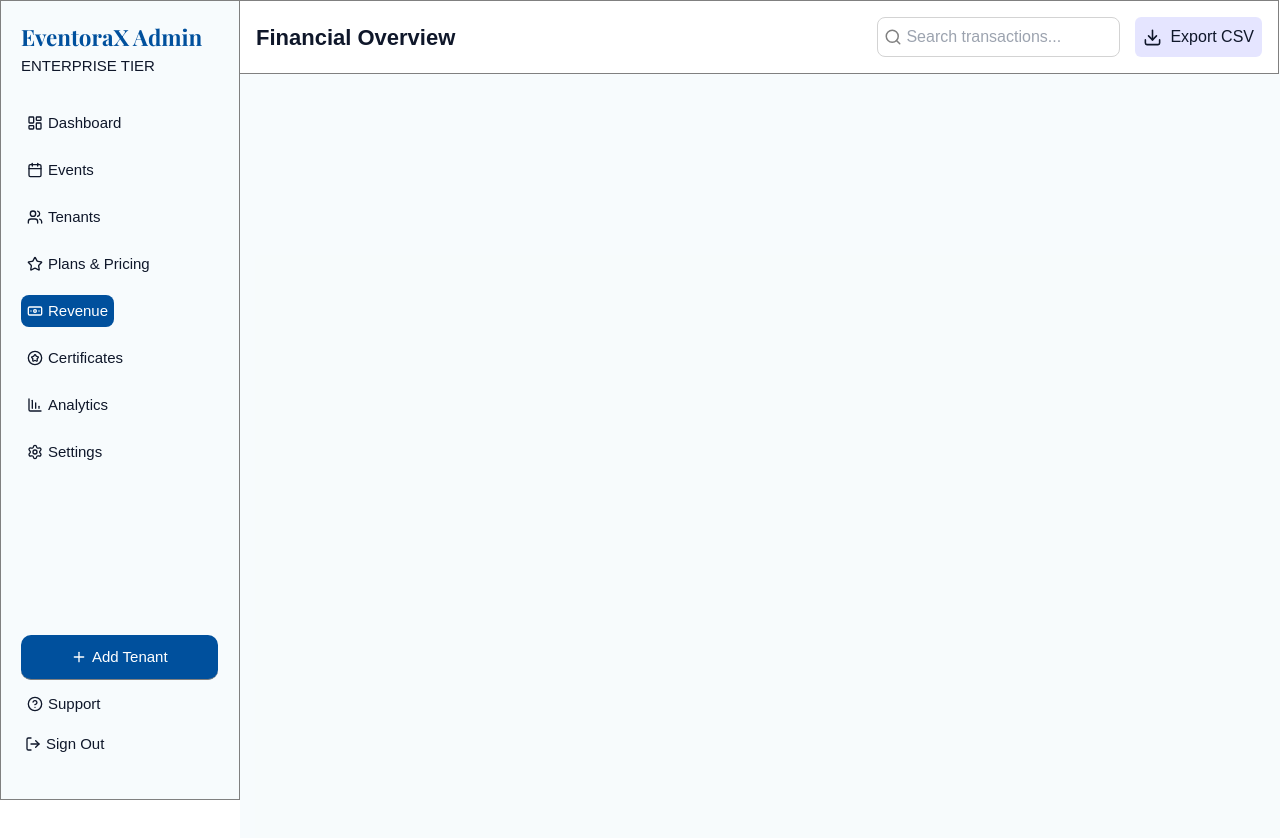
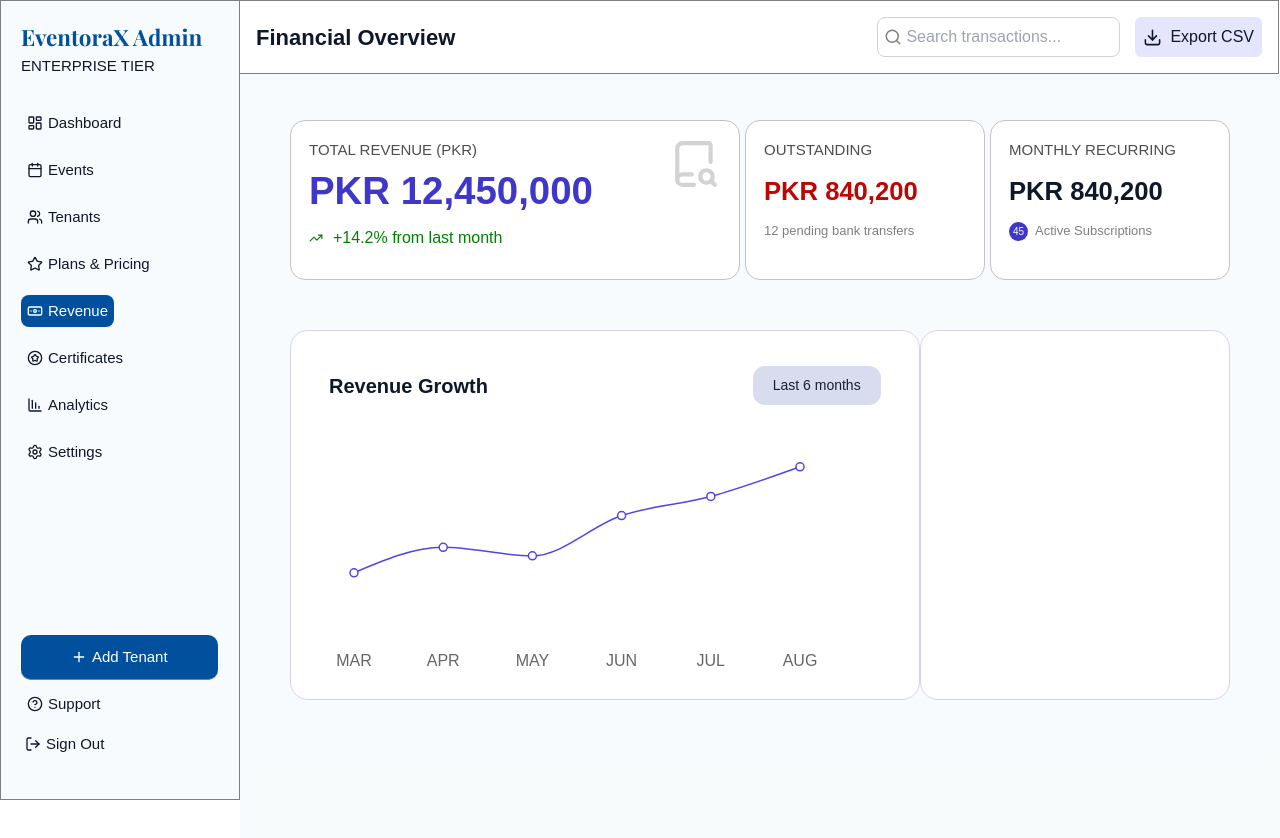
Before and after one commit to orbit-i/EventoraX, a React (Vite) app: page /revenue in a window 1280 px wide. Shown: the top 838 px of the page. Built offline with nearby package versions, Linux system fonts and the light colour scheme.

Commit message:
Add Revenue components and styles for revenue tracking dashboard

```diff
--- /dev/null
+++ b/src/components/revenue/RevenueGrowth.css
@@ -0,0 +1,61 @@
+* {
+    margin: 0;
+    padding: 0;
+    box-sizing: border-box;
+    font-family: sans-serif;
+}
+
+.revenue-growth-main-container {
+    display: flex;
+    justify-content: space-between;
+    align-items: center;
+}
+
+.revenue-growth-main-container {
+    margin-top: 50px;
+}
+
+.revenue-growth-container {
+    width: 700px;
+    height: 370px;
+    background-color: #ffffff;
+    border: 1px solid #d5d5e5;
+    border-radius: 18px;
+    padding: 35px 38px;
+}
+
+.revenue-growth-header {
+    display: flex;
+    justify-content: space-between;
+    align-items: center;
+}
+
+.revenue-growth-para {
+    font-size: 20px;
+    font-weight: 600;
+}
+
+.revenue-growth-header button {
+    border: none;
+    background-color: #d8dcef;
+    color: #162235;
+    padding: 9px 20px;
+    border-radius: 12px;
+    cursor: pointer;
+    font-size: 14px;
+}
+
+.revenue-chart-container {
+    width: 100%;
+    height: 280px;
+    margin-top: 25px;
+}
+
+.plan-distribution-container {
+    width: 340px;
+    height: 370px;
+    background-color: #ffffff;
+    border: 1px solid #d5d5e5;
+    border-radius: 18px;
+    padding: 35px 38px;
+}
--- /dev/null
+++ b/src/components/revenue/RevenueGrowth.jsx
@@ -0,0 +1,63 @@
+import './RevenueGrowth.css'
+import {
+    LineChart,
+    Line,
+    XAxis,
+    YAxis,
+    Tooltip,
+    ResponsiveContainer
+} from "recharts"
+
+const revenueData = [
+    { month: "MAR", revenue: 350000 },
+    { month: "APR", revenue: 470000 },
+    { month: "MAY", revenue: 430000 },
+    { month: "JUN", revenue: 620000 },
+    { month: "JUL", revenue: 710000 },
+    { month: "AUG", revenue: 850000 }
+];
+
+
+function RevenueGrowth() {
+    return (
+        <div className='revenue-growth-main-container'>
+            <div className='revenue-growth-container'>
+                <div className='revenue-growth-header'>
+                    <p className='revenue-growth-para'>Revenue Growth</p>
+                    <button>
+                        Last 6 months
+                    </button>
+                </div>
+                <div className='revenue-chart-container'>
+                    <ResponsiveContainer width="90%" height="90%">
+                        <LineChart data={revenueData}>
+                            <XAxis
+                                dataKey="month"
+                                axisLine={false}
+                                tickLine={false}
+                                padding={{ left: 20, right: 20 }}
+                            />
+                            <YAxis hide />
+
+                            <Tooltip />
+                            <Line
+                                type="monotone"
+                                dataKey="revenue"
+                                stroke='#4f46e5'
+                                strokeWidth={1.5}
+                                dot={{ r: 4 }}
+                                activeDot={{ r: 7 }}
+                            />
+                        </LineChart>
+                    </ResponsiveContainer>
+                </div>
+            </div>
+            {/* plan distribution container */}
+            <div className='plan-distribution-container'>
+
+            </div>
+        </div>
+    )
+}
+
+export default RevenueGrowth
--- /dev/null
+++ b/src/components/styles/Revenue.css
@@ -0,0 +1,111 @@
+* {
+    margin: 0;
+    padding: 0;
+    font-family: sans-serif;
+    box-sizing: border-box;
+}
+
+.revenue-main-container {
+    padding-inline: 50px;
+    /* min-height: 100vh; */
+}
+
+.revenue-upper-container {
+    display: flex;
+    justify-content: space-between;
+    align-items: center;
+}
+
+.revenue-upper-first-container {
+    border: 1px solid rgb(195, 193, 193);
+    background-color: #ffffff;
+    display: flex;
+    justify-content: space-between;
+    align-items: start;
+    min-width: 450px;
+    height: 160px;
+    padding: 18px;
+    border-radius: 15px;
+}
+
+.total-revenue-para {
+    color: rgb(79, 77, 77);
+    font-size: 15px;
+}
+
+.pkr-para {
+    color: #3f37c9;
+    font-size: 2.4rem;
+    font-weight: 600;
+    margin-bottom: 7px;
+}
+
+.treding-up-main-icon-container {
+    display: flex;
+    justify-content: start;
+    align-items: center;
+    gap: 10px;
+    color: green;
+}
+
+.revenue-upper-second-container {
+    border: 1px solid rgb(195, 193, 193);
+    background-color: #ffffff;
+    display: flex;
+    flex-direction: column;
+    justify-content: space-between;
+    align-items: start;
+    width: 240px;
+    height: 160px;
+    padding: 18px;
+    border-radius: 15px;
+}
+
+.outstanding-para {
+    color: rgb(79, 77, 77);
+    font-size: 15px;
+}
+
+.pkr-amount-para {
+    color: #bf0603;
+    font-size: 1.6rem;
+    font-weight: 600;
+}
+
+.pending-para {
+    color: gray;
+    font-size: 13px;
+    margin-bottom: 20px;
+}
+
+.revenue-upper-third-container {
+    border: 1px solid rgb(195, 193, 193);
+    background-color: #ffffff;
+    display: flex;
+    flex-direction: column;
+    justify-content: space-between;
+    align-items: start;
+    width: 240px;
+    height: 160px;
+    padding: 18px;
+    border-radius: 15px;
+}
+
+.monthly-recurring-para {
+    color: rgb(79, 77, 77);
+    font-size: 15px;
+}
+
+.pkr-amount-third-para {
+    font-size: 1.6rem;
+    font-weight: 600;
+}
+
+.active-subscription {
+    color: #ffffff;
+    background-color: #3f37c9;
+    padding: 4px;
+    border-radius: 15px;
+    font-size: 10px;
+    margin-right: 4px;
+}
--- a/src/pages/Dashboard/Revenue.jsx
+++ b/src/pages/Dashboard/Revenue.jsx
@@ -1,9 +1,41 @@
 import RevenueHeader from "../../components/superadmin/RevenueHeader"
 import SuperAdminLayout from "../../layouts/SuperAdminLayout"
+import '../../../src/components/styles/Revenue.css'
+import { BookSearch, TrendingUp } from "lucide-react"
+import RevenueGrowth from "../../components/revenue/RevenueGrowth"
 
 function Revenue() {
     return (
         <SuperAdminLayout customHeader={<RevenueHeader />}>
+            <div className="revenue-main-container">
+                <div className="revenue-upper-container">
+                    <div className="revenue-upper-first-container">
+                        <div>
+                            <p className="total-revenue-para">TOTAL REVENUE (PKR)</p>
+                            <p className="pkr-para">PKR 12,450,000</p>
+                            <div className="treding-up-main-icon-container">
+                                <TrendingUp size={14} />
+                                +14.2% from last month
+                            </div>
+                        </div>
+                        <div>
+                            <BookSearch size={50} style={{ color: 'lightgray' }} />
+                        </div>
+                    </div>
+                    <div className="revenue-upper-second-container">
+                        <p className="outstanding-para">OUTSTANDING</p>
+                        <p className="pkr-amount-para">PKR 840,200</p>
+                        <p className="pending-para">12 pending bank transfers</p>
+                    </div>
+                    <div className="revenue-upper-third-container">
+                        <p className="monthly-recurring-para">MONTHLY RECURRING</p>
+                        <p className="pkr-amount-third-para">PKR 840,200</p>
+                        <p className="pending-para"><span className="active-subscription">45</span> Active Subscriptions</p>
+                    </div>
+                </div>
+                {/* Revenue Growth component */}
+                <RevenueGrowth />
+            </div>
 
         </SuperAdminLayout>
     )
```
Also changed, not shown: src/components/revenue/RevenueStats.jsx (added), src/components/revenue/RevenueTransactions.jsx (added), src/components/styles/RevenueStats.css (added), src/components/styles/RevenueTransactions.css (added).
